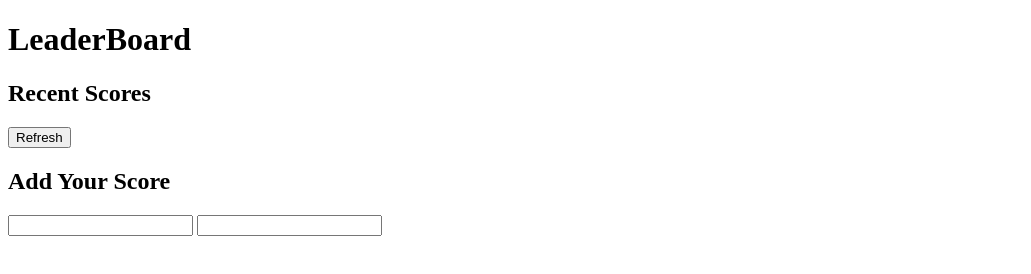
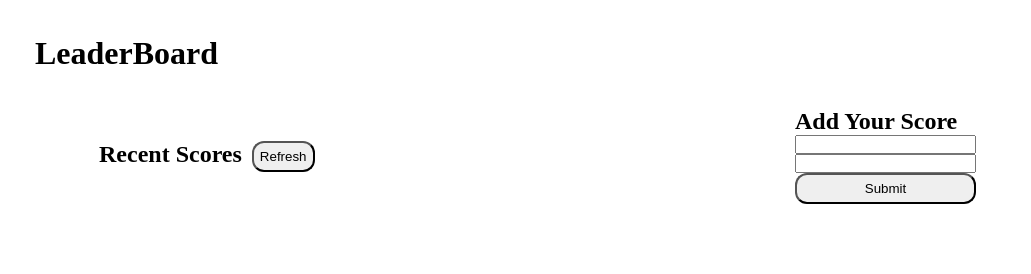
Before and after one commit to Munsa1/scoreboard, a website built with webpack: page src/index.html in a window 1280 px wide. Shown: the whole page, without its empty margins (0-1031 px from the left). Built offline with nearby package versions, Linux system fonts and the light colour scheme.

Commit message:
Add Array of objects to populate scoreboard list

```diff
--- a/src/index.html
+++ b/src/index.html
@@ -7,19 +7,21 @@
   <title>ScoreBoard</title>
 </head>
 <body>
-  <main>
-    <header>
-      <h1>LeaderBoard</h1>
-    </header>
+  <header>
+    <h1>LeaderBoard</h1>
+  </header>
+  <main class="mainContainer">
     <div class="scoreboard">
-      <h2>Recent Scores</h2>
-      <button type="button">Refresh</button>
+      <h2 class="left-h2">Recent Scores</h2>
+      <button  class="refreshBtn" type="button">Refresh</button>
+      <ul class="scorelist" id="scorelist"></ul>
     </div>
     <div class="add-score">
-      <form action="">
+      <form action="" class="form">
         <h2>Add Your Score</h2>
         <input type="text">
         <input type="text">
+        <button class="submitBtn" type="submit">Submit</button>
       </form>
     </div>
   </main>
--- a/src/index.js
+++ b/src/index.js
@@ -1 +1,49 @@
 import './style.css';
+const list = document.getElementById('scorelist');
+
+const myList = [
+  {
+    name: 'Munsa Mibenge',
+    score: 150,
+  },
+  {
+    name: 'Howard Huges',
+    score: 140,
+  },
+  {
+    name: 'Napolean Hill',
+    score: 130,
+  },
+  {
+    name: 'Shannon Biggs',
+    score: 129,
+  },
+  {
+    name: 'Crystal Summer',
+    score: 125,
+  },
+  {
+    name: 'John Lenon',
+    score: 115,
+  },
+  {
+    name: 'Chris Pratt',
+    score: 110,
+  },
+  {
+    name: 'The Rock',
+    score: 108,
+  },
+  {
+    name: 'Mike Myers',
+    score: 103,
+  },
+  {
+    name: 'Eddie Murphy',
+    score: 120,
+  }
+];
+
+myList.forEach((populate)=>{
+ list.innerHTML(populate);
+})
--- a/src/style.css
+++ b/src/style.css
@@ -0,0 +1,46 @@
+* {
+  padding: 0;
+  margin: 0;
+  box-sizing: border-box;
+}
+
+h1 {
+  padding: 20px;
+  margin: 15px;
+}
+.mainContainer {
+  display: flex;
+  justify-content: space-between;
+  align-items: center;
+  width: 70%;
+  margin-top: 16px;
+  margin-left: 5rem;
+}
+.scoreboard {
+  display: flex;
+  padding: 19px;
+}
+
+.left-h2 {
+  margin-right: 10px;
+}
+
+.refreshBtn {
+  padding: 6px;
+  border-radius: 12px;
+}
+
+.submitBtn {
+  padding: 6px;
+  border-radius: 12px;
+}
+
+.add-score {
+  display: flex;
+  flex-direction: column;
+}
+
+.form {
+  display: flex;
+  flex-direction: column;
+}
```
Also changed, not shown: dist/index.html, dist/main.js.
